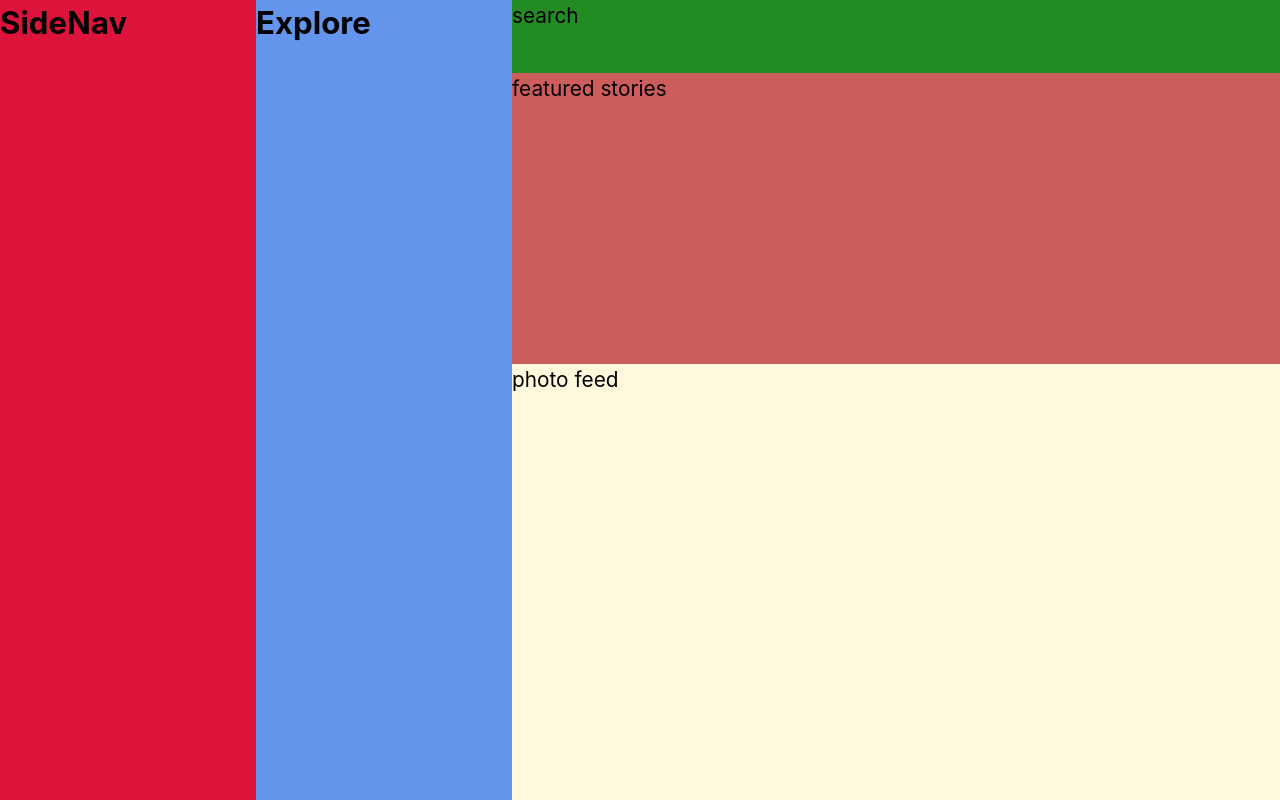
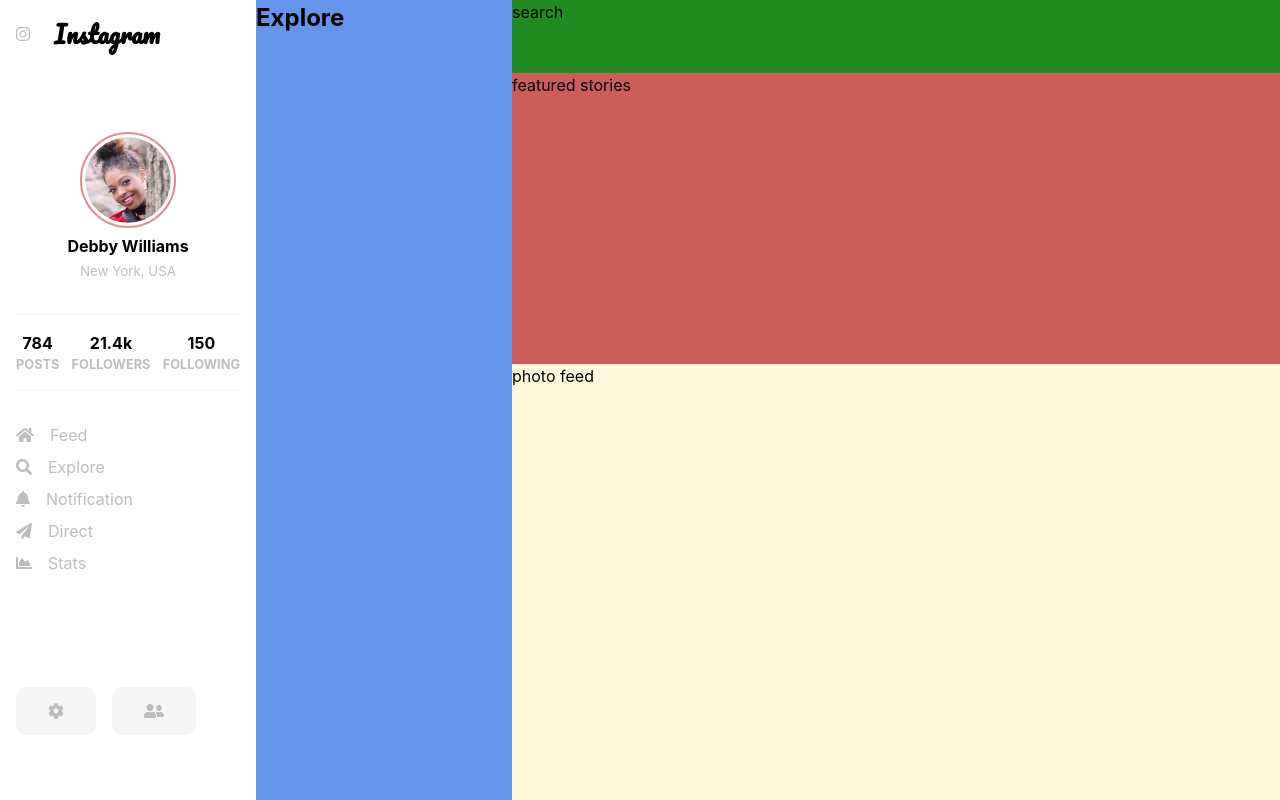
Before and after one commit to khwilo/instagram-profile, a Next.js app: page / in a window 1280 px wide. Built offline with nearby package versions, Linux system fonts and the light colour scheme.

Commit message:
Add content to the side navigation

```diff
--- /dev/null
+++ b/components/footer.js
@@ -0,0 +1,37 @@
+import { faCog, faUserFriends } from '@fortawesome/free-solid-svg-icons';
+import { FontAwesomeIcon } from '@fortawesome/react-fontawesome';
+
+import styled from 'styled-components';
+
+export default () => (
+  <Footer>
+    <div className='icon'>
+      <FontAwesomeIcon icon={faCog} />
+    </div>
+    <div className='icon'>
+      <FontAwesomeIcon icon={faUserFriends} />
+    </div>
+  </Footer>
+);
+
+const Footer = styled.footer`
+  display: flex;
+  padding: 0 1em;
+  margin-top: 5rem;
+
+  .icon {
+    background-color: #f5f5f5;
+    color: var(--clr-gray);
+    flex-basis: 30%;
+
+    display: flex;
+    justify-content: center;
+
+    padding: 1em 2em;
+    border-radius: 10px;
+  }
+
+  .icon + .icon {
+    margin-left: 1rem;
+  }
+`;
--- /dev/null
+++ b/components/logo.js
@@ -0,0 +1,25 @@
+import { faInstagram } from '@fortawesome/free-brands-svg-icons';
+import { FontAwesomeIcon } from '@fortawesome/react-fontawesome';
+
+import styled from 'styled-components';
+
+export default () => (
+  <LogoWrapper className='logo'>
+    <FontAwesomeIcon icon={faInstagram} className='logo__icon' />
+    <h1 className='logo__title'>Instagram</h1>
+  </LogoWrapper>
+);
+
+const LogoWrapper = styled.div`
+  display: flex;
+  align-items: center;
+  padding: 0 1em;
+
+  .logo__icon {
+    color: var(--clr-gray);
+  }
+
+  .logo__title {
+    margin-left: 1.5rem;
+  }
+`;
--- /dev/null
+++ b/components/nav.js
@@ -0,0 +1,68 @@
+import {
+  faBell,
+  faChartArea,
+  faHome,
+  faPaperPlane,
+  faSearch,
+} from '@fortawesome/free-solid-svg-icons';
+import { FontAwesomeIcon } from '@fortawesome/react-fontawesome';
+
+import styled from 'styled-components';
+
+export default () => (
+  <NavWrapper className='nav'>
+    <ul className='nav__list flow'>
+      <NavItem>
+        <FontAwesomeIcon icon={faHome} />
+        <a href='#' className='nav__link'>
+          Feed
+        </a>
+      </NavItem>
+      <NavItem>
+        <FontAwesomeIcon icon={faSearch} />
+        <a href='#' className='nav__link'>
+          Explore
+        </a>
+      </NavItem>
+      <NavItem>
+        <FontAwesomeIcon icon={faBell} />
+        <a href='#' className='nav__link'>
+          Notification
+        </a>
+      </NavItem>
+      <NavItem>
+        <FontAwesomeIcon icon={faPaperPlane} />
+        <a href='#' className='nav__link'>
+          Direct
+        </a>
+      </NavItem>
+      <NavItem>
+        <FontAwesomeIcon icon={faChartArea} />
+        <a href='#' className='nav__link'>
+          Stats
+        </a>
+      </NavItem>
+    </ul>
+  </NavWrapper>
+);
+
+const NavWrapper = styled.nav`
+  color: var(--clr-gray);
+  padding: 2em 0;
+`;
+
+const NavItem = styled.li`
+  padding: 0 1em;
+  &:hover {
+    border-left: 3px solid #e75361;
+  }
+
+  .nav__link {
+    margin-left: 1rem;
+  }
+
+  .nav__link:hover {
+    color: var(--clr-black);
+    font-weight: 700;
+  }
+`;
--- /dev/null
+++ b/components/profileCard.js
@@ -0,0 +1,29 @@
+import styled from 'styled-components';
+
+export default () => (
+  <Profile className='profile'>
+    <img
+      src='images/profile_picture.jpg'
+      alt='profile picture'
+      className='profile__picture'
+    />
+    <div className='profile__contents'>
+      <p className='profile__name text-bold'>Debby Williams</p>
+      <small className='profile__location text-faint'>New York, USA</small>
+    </div>
+  </Profile>
+);
+
+const Profile = styled.section`
+  text-align: center;
+  padding: 5em 0 2em;
+
+  .profile__picture {
+    height: 6rem;
+    width: 6rem;
+    object-fit: cover;
+    border-radius: 50%;
+    border: 2px solid #e38a8c;
+    padding: 0.2em;
+  }
+`;
--- a/components/sideNav.js
+++ b/components/sideNav.js
@@ -1,7 +1,17 @@
+import Footer from './footer';
+import Logo from './logo';
+import Nav from './nav';
+import ProfileCard from './profileCard';
+import Stats from './stats';
+
 const SideNav = () => {
   return (
-    <section className='section section--profile'>
-      <h2>SideNav</h2>
+    <section className='section section--sideNav container'>
+      <Logo />
+      <ProfileCard />
+      <Stats />
+      <Nav />
+      <Footer />
     </section>
   );
 };
--- /dev/null
+++ b/components/stats.js
@@ -0,0 +1,36 @@
+import styled from 'styled-components';
+
+export default () => (
+  <StatsWrapper className='stats'>
+    <div className='stats__post'>
+      <p className='stats__count text-bold'>784</p>
+      <p className='stats__title text-faint'>posts</p>
+    </div>
+
+    <div className='stats__post'>
+      <p className='stats__count text-bold'>21.4k</p>
+      <p className='stats__title text-faint'>followers</p>
+    </div>
+
+    <div className='stats__post text-bold'>
+      <p className='stats__count'>150</p>
+      <p className='stats__title text-faint'>following</p>
+    </div>
+  </StatsWrapper>
+);
+
+const StatsWrapper = styled.div`
+  display: flex;
+  justify-content: space-between;
+  padding: 1em 0;
+  border-top: 1px solid #eeeeee;
+  border-bottom: 1px solid #eeeeee;
+  text-align: center;
+  margin: 0 1em;
+
+  .stats__title {
+    text-transform: uppercase;
+    font-weight: 700;
+    font-size: 0.8rem;
+  }
+`;
--- a/styles/global.css
+++ b/styles/global.css
@@ -1,8 +1,7 @@
 :root {
-  font-size: calc(0.5em + 1vw);
-
   --clr-white: #ffffff;
   --clr-black: #000000;
+  --clr-gray: #bdbdbd;
 }
 
 *,
@@ -32,9 +31,39 @@
   max-width: 100%;
 }
 
+ul {
+  list-style-type: none;
+  padding: 0;
+}
+
+a {
+  text-decoration: none;
+  color: var(--clr-gray);
+}
+
 .wrapper {
   display: flex;
   min-height: 100vh;
+}
+
+.container {
+  padding: 1em 0;
+}
+
+.logo {
+  font-family: 'Pacifico', cursive;
+}
+
+.text-faint {
+  color: var(--clr-gray);
+}
+
+.text-bold {
+  font-weight: 700;
+}
+
+.flow > * + * {
+  margin-top: 0.5rem;
 }
 
 .flex-col {
@@ -42,8 +71,7 @@
   flex-direction: column;
 }
 
-.section--profile {
-  background-color: crimson;
+.section--sideNav {
   flex: 1;
 }
 
```
Also changed, not shown: public/images/profile_picture.jpg (added).
